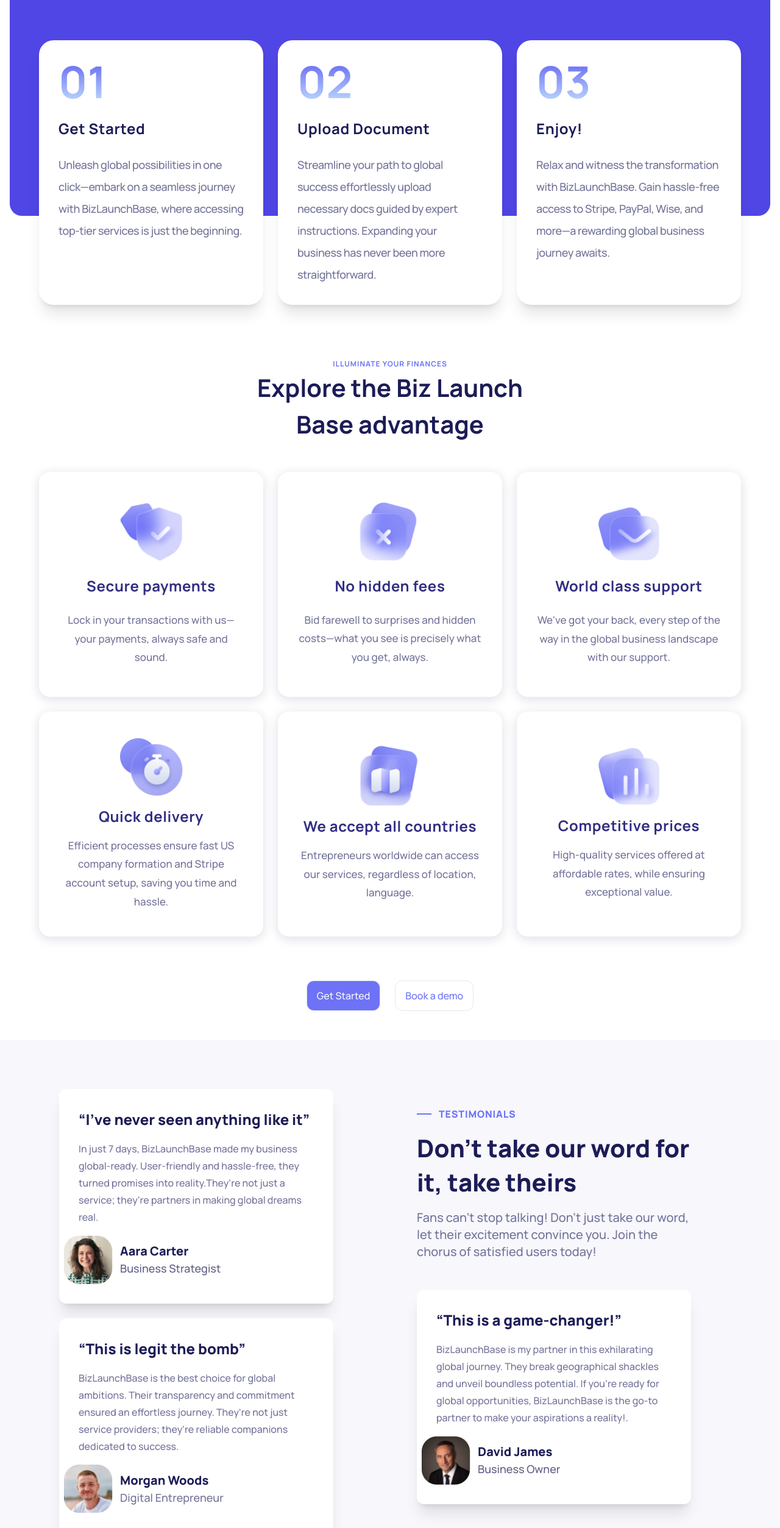
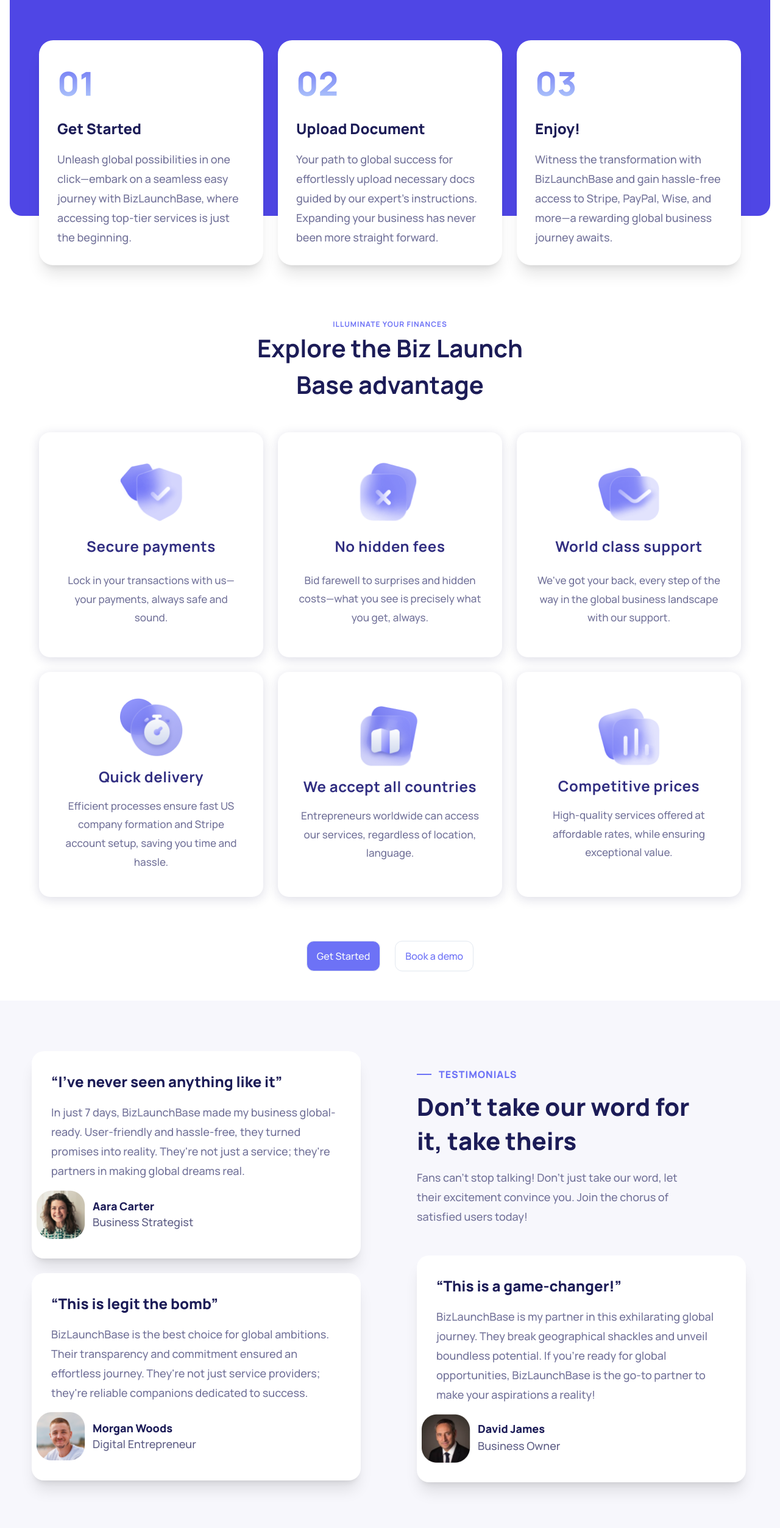
Before and after one commit to Iqtidartara/Biz-Launchbase, a Next.js app: page / in a window 1280 px wide. Shown: the part 2392-4898 px from the top of the page at 61% size. Built offline with nearby package versions, Linux system fonts and the light colour scheme.

Commit message:
Biz launch base

```diff
--- a/components/CardMain.tsx
+++ b/components/CardMain.tsx
@@ -28,7 +28,7 @@
 
               <div className="flex  flex-col md:flex-row
              items-start w-[348px] max-w-full justify-start gap-5 mt-9 self-start ">
-          <Button variant={'ghost'} className="bg-[#fff] text-[#6D72F6] rounded-xl py-4 md:py-6 text-lg md:text-[1rem]  hover:border-[#6D72F6] border ">
+          <Button className="bg-[#fff] text-[#6D72F6] rounded-xl py-4 md:py-6 text-lg md:text-[1rem]  hover:bg-blue-100 ">
             Get Started
           </Button>
           <Button
--- a/components/Services.tsx
+++ b/components/Services.tsx
@@ -5,19 +5,19 @@
     number: "01",
     title: "Get Started",
     description:
-      "Unleash global possibilities in one click—embark on a seamless journey with BizLaunchBase, where accessing top-tier services is just the beginning.",
+      "Unleash global possibilities in one click—embark on a seamless easy journey with BizLaunchBase, where accessing top-tier services is just the beginning.",
   },
   {
     number: "02",
     title: "Upload Document",
     description:
-      "Streamline your path to global success effortlessly upload necessary docs guided by expert instructions. Expanding your business has never been more straightforward.",
+      "Your path to global success for effortlessly upload necessary docs guided by our expert’s  instructions. Expanding your business has never been more straight forward.",
   },
   {
     number: "03",
     title: "Enjoy!",
     description:
-      "Relax and witness the transformation with BizLaunchBase. Gain hassle-free access to Stripe, PayPal, Wise, and more—a rewarding global business journey awaits.",
+      "Witness the transformation with BizLaunchBase and gain hassle-free access to Stripe, PayPal, Wise, and more—a rewarding global business journey awaits.",
   },
 ];
 
@@ -35,15 +35,16 @@
           {serviceData.map((service, index) => (
             <div
               key={index}
-              className="w-full md:w-[368px] p-4 md:p-8 flex flex-col items-start gap-2 md:gap-5 self-stretch bg-white shadow-xl rounded-3xl hover:cursor-pointer hover:scale-105 transform transition-transform"
+              className="w-full md:w-[368px] p-[30px] md:[30px] flex flex-col items-start gap-2 md:gap-5
+             self-stretch bg-white shadow-xl rounded-[23.3px] hover:cursor-pointer hover:scale-105 transform transition-transform"
             >
-              <h1 className="text-4xl md:text-7xl bg-clip-text text-transparent bg-gradient-to-t from-blue-200 to-indigo-500 font-bold">
+              <h1 className="text-[54px] md:text-[54px] bg-clip-text text-transparent bg-gradient-to-t from-blue-200 to-indigo-500 font-extrabold tracking-[-1.2]">
                 {service.number}
               </h1>
-              <h2 className="text-[#1C1C57] text-xl md:text-2xl font-bold leading-[1.25] md:leading-[1.75] tracking-wide">
+              <h2 className="text-[#1C1C57] text-[24px] md:text-[24px] font-extrabold leading-[28px] md:leading-[28px] tracking-[-1.2]">
                 {service.title}
               </h2>
-              <p className="text-[#73739A] text-sm md:text-lg font-medium leading-[1.75] md:leading-[2] tracking-tight">
+              <p className="text-[#73739A] text-[18px] md:text-[18px] font-medium leading-[32px]] md:leading-[32px] tracking-[.1]">
                 {service.description}
               </p>
             </div>
--- a/components/Testimonials.tsx
+++ b/components/Testimonials.tsx
@@ -10,21 +10,21 @@
         <div className="flex flex-col md:flex-row md:space-x-6">
           <div className="w-full md:w-1/2 md:flex md:flex-col md:items-center md:space-y-6 md:px-4 lg:px-8 justify-center">
             {/* Testimonial Card 1 */}
-            <div className="bg-white w-full md:w-full lg:w-[450px] p-4 md:p-6 lg:p-8 flex flex-col items-center justify-center gap-4 md:gap-8 shadow-xl rounded-xl">
+            <div className="bg-white w-full md:w-full lg:w-[540px] p-4 md:p-6 lg:p-8 flex flex-col items-center justify-center gap-4 md:gap-8 shadow-xl rounded-[20px]">
               <div className="flex-col items-start gap-3">
-                <h2 className="text-[#1C1C57] text-lg md:text-xl lg:text-[1.5rem] font-extrabold leading-[1.75rem] md:leading-[2rem] lg:leading-[2.25rem]">
+                <h2 className="text-[#1C1C57] text-[24px] md:text-[24px] lg:text-[24px] font-extrabold leading-[36px] md:leading-[36px] lg:leading-[36px]">
                   “I&apos;ve never seen anything like it”
                 </h2>
-                <p className="text-[#73739A] text-base md:text-lg lg:text-[1rem] font-medium leading-6 md:leading-7 lg:leading-1 pt-4">
+                <p className="text-[#73739A] text-[18px] md:text-[18px] lg:text-[18px] font-medium leading-[32px] md:leading-[32px] lg:leading-[32px] pt-4">
                   In just 7 days, BizLaunchBase made my business global-ready.
                   User-friendly and hassle-free, they turned promises into
-                  reality.They&apos;re not just a service; they&apos;re
+                  reality. They&apos;re not just a service; they&apos;re
                   partners in making global dreams real.
                 </p>
                 <div className="flex gap-3 items-center md:-ml-4 lg:-ml-6 pt-4">
-                  <Image src="/image(1).png" alt="hu" width={80} height={80} />
+                  <Image src="/image(1).png" alt="Aara Carter" width={80} height={80} />
                   <div className="flex flex-col">
-                    <h5 className="text-[#1C1C57] text-base md:text-lg lg:text-xl font-extrabold leading-[1.25rem] md:leading-[1.49938rem] lg:leading-[1.75rem]">
+                    <h5 className="text-[#1C1C57] text-[18px] md:text-[18px] lg:text-[18px] font-extrabold leading-[24px] md:leading-[24px] lg:leading-[24px]">
                       Aara Carter
                     </h5>
                     <p className="text-[#5F5F86] text-base md:text-md lg:text-lg font-medium leading-6 md:leading-7 lg:leading-1">
@@ -36,23 +36,24 @@
             </div>
 
             {/* Testimonial Card 2 */}
-            <div className="bg-white w-full md:w-full lg:w-[450px] p-4 md:p-6 lg:p-8 flex flex-col items-center justify-center gap-4 md:gap-8 shadow-xl rounded-xl mt-2">
+            <div className="bg-white w-full md:w-full lg:w-[540px] p-4 md:p-6 lg:p-8 flex flex-col items-center justify-center gap-4 md:gap-8 shadow-xl rounded-[20px] mt-6 md:mt-0">
               <div className="flex-col items-start gap-3">
-                <h2 className="text-[#1C1C57] text-lg md:text-xl lg:text-[1.5rem] font-extrabold leading-[1.75rem] md:leading-[2rem] lg:leading-[2.25rem]">
+                <h2 className="text-[#1C1C57] text-[24px] md:text-[24px] lg:text-[24px] font-extrabold leading-[36px] md:leading-[36px] lg:leading-[36px]">
                   “This is legit the bomb”
-                </h2><p className="text-[#73739A] text-base md:text-lg lg:text-[1rem] font-medium leading-6 md:leading-7 lg:leading-1 pt-4">
+                </h2>
+                <p className="text-[#73739A] text-[18px] md:text-[18px] lg:text-[18px] font-medium leading-[32px] md:leading-[32px] lg:leading-[32px] pt-4">
                   BizLaunchBase is the best choice for global ambitions. Their
                   transparency and commitment ensured an effortless journey.
                   They&apos;re not just service providers; they&apos;re reliable
                   companions dedicated to success.
                 </p>
                 <div className="flex gap-3 items-center md:-ml-4 lg:-ml-6 pt-4">
-                  <Image src="/image(2).png" alt="hu" width={80} height={80} />
+                  <Image src="/image(2).png" alt="Morgan Woods" width={80} height={80} />
                   <div className="flex flex-col">
-                    <h5 className="text-[#1C1C57] text-base md:text-lg lg:text-xl font-extrabold leading-[1.25rem] md:leading-[1.49938rem] lg:leading-[1.75rem]">
+                    <h5 className="text-[#1C1C57] text-[18px] md:text-[18px] lg:text-[18px] font-extrabold leading-[24px] md:leading-[24px] lg:leading-[24px]">
                       Morgan Woods
                     </h5>
-                    <p className="text-[#73739A] text-base md:text-md lg:text-lg font-medium leading-6 md:leading-7 lg:leading-1">
+                    <p className="text-[#5F5F86] text-base md:text-md lg:text-lg font-medium leading-6 md:leading-7 lg:leading-1">
                       Digital Entrepreneur
                     </p>
                   </div>
@@ -62,43 +63,42 @@
           </div>
 
           {/* Right side cards */}
-          <div className="w-full md:w-1/2 space-y-4 md:space-y-6 lg:space-y-8 md:px-4 lg:px-8 justify-center mt-6">
+          <div className="w-full md:w-1/2 space-y-4 md:space-y-6 lg:space-y-8 md:px-4 lg:px-8 justify-center mt-6 ">
             <div className="inline-flex flex-col items-start gap-4 pb-4 md:w-full lg:w-[450px]">
               <div className="flex items-center gap-3">
                 <div className="w-6 h-0.5 bg-[#6D72F6]"></div>
-                <h3 className="text-[#6D72F6] font-manrope font-extrabold text-base leading-6 tracking-wider uppercase">
+                <h3 className="text-[#6D72F6] font-extrabold text-[16px] leading-[18px] tracking-[0.96px] uppercase">
                   Testimonials
                 </h3>
               </div>
-              <h1 className="text-[#1C1C57] text-xl md:text-2xl lg:text-[2.5rem] font-extrabold leading-7 md:leading-8 lg:leading-[3.5rem]">
+              <h1 className="text-[#1C1C57] text-[40px] md:text-[40px] lg:text-[40px] font-extrabold leading-[56px] md:leading-[56px] lg:leading-[56px]">
                 Don&apos;t take our word for it, take theirs
               </h1>
-              <p className="text-[#73739A] text-base md:text-lg lg:text-xl font-medium">
-                Fans can&apos;t stop talking! Don&apos;t just take our word, let
-                their excitement convince you. Join the chorus of satisfied
-                users today!
+              <p className="text-[#73739A] text-[18px] md:text-[18px] lg:text-[18px] font-medium leading-[32px]">
+                Fans can't stop talking! Don't just take our word, let their
+                excitement convince you. Join the chorus of satisfied users today!
               </p>
             </div>
 
             {/* Testimonial Card 3 */}
-            <div className="bg-white w-full md:w-full lg:w-[450px] p-4 md:p-6 lg:p-8 flex flex-col items-center justify-center gap-4 md:gap-8 shadow-xl rounded-xl mt-2">
+            <div className="bg-white w-full md:w-full lg:w-[540px] p-4 md:p-6 lg:p-8 flex flex-col items-center justify-center gap-4 md:gap-8 mt-6 shadow-xl rounded-[20px] ">
               <div className="flex-col items-start gap-3">
-                <h2 className="text-[#1C1C57] text-lg md:text-xl lg:text-[1.5rem] font-extrabold leading-[1.75rem] md:leading-[2rem] lg:leading-[2.25rem]">
+                <h2 className="text-[#1C1C57] text-[24px] md:text-[24px] lg:text-[24px] font-extrabold leading-[36px] md:leading-[36px] lg:leading-[36px]">
                   “This is a game-changer!”
                 </h2>
-                <p className="text-[#73739A] text-base md:text-lg lg:text-[1rem] font-medium leading-6 md:leading-7 lg:leading-1 pt-4">
+                <p className="text-[#73739A] text-[18px] md:text-[18px] lg:text-[18px] font-medium leading-[32px] md:leading-[32px] lg:leading-[32px] pt-4 tracking-[2]">
                   BizLaunchBase is my partner in this exhilarating global journey.
                   They break geographical shackles and unveil boundless potential.
                   If you&apos;re ready for global opportunities, BizLaunchBase is the
-                  go-to partner to make your aspirations a reality!.
+                  go-to partner to make your aspirations a reality!
                 </p>
                 <div className="flex gap-3 items-center md:-ml-4 lg:-ml-6 pt-4">
-                  <Image src="/image(3).png" alt="hu" width={80} height={80} />
+                  <Image src="/image(3).png" alt="David James" width={80} height={80} />
                   <div className="flex flex-col">
-                    <h5 className="text-[#1C1C57] text-base md:text-lg lg:text-xl font-extrabold leading-[1.25rem] md:leading-[1.49938rem] lg:leading-[1.75rem]">
+                    <h5 className="text-[#1C1C57] text-[18px] md:text-[18px] lg:text-[18px] font-extrabold leading-[24px] md:leading-[24px] lg:leading-[24px]">
                       David James
                     </h5>
-                    <p className="text-[#5F5F86] text-base md:text-md lg:text-lg font-medium leading-6 md:leading-7 lg:leading-1">
+                    <p className="text-[#5F5F86] text-[18px] md:text-[18px] lg:text-[18px] font-medium leading-[32px] md:leading-[32px] lg:leading-[32px]">
                       Business Owner
                     </p>
                   </div>
@@ -109,8 +109,7 @@
         </div>
 
         {/* CTA Buttons */}
-        <div className="flex items-center justify-center flex-col md:flex-row gap-4 md:gap-6 lg:gap-8 mt-8 md:mt-10">
-
+        <div className="flex items-center justify-center flex-col md:flex-row gap-4 md:gap-6 lg:gap-8 mt-8 md:mt-20">
           <Button className="w-full md:w-auto bg-[#6D72F6] rounded-xl py-4 md:py-6 text-lg md:text-[1rem]">
             Get Started
           </Button>
@@ -122,7 +121,6 @@
           </Button>
         </div>
       </div>
-
     </main>
   );
 };
```
Lines whose indentation alone changed are shown as unchanged.
